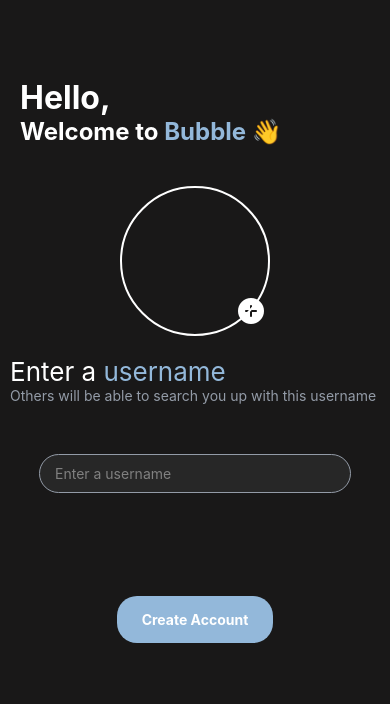
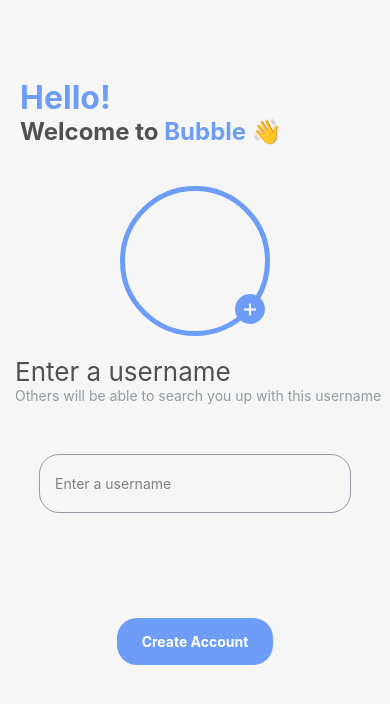
Before and after one commit to cse442-at-ub/project-group-byte-bandits, a React Native app in the folder app/: screen /GetUsername in a window 390 px wide. Shown: the top 704 px of the page. Built offline with nearby package versions, Linux system fonts and the light colour scheme; no server answers.

Commit message:
Fixed location subscription error, light mode implemented

```diff
--- a/app/src/screens/Homepage/HomePage.js
+++ b/app/src/screens/Homepage/HomePage.js
@@ -57,6 +57,7 @@ const HomePage = ({ navigation }) => {
   const [selectedRadius, setSelectedRadius] = useState(150);
   const [maxPeople, setMaxPeople] = useState(1);
   const [isModalVisible, setIsModalVisible] = useState(false);
+  let locationSubscription;
 
   useEffect(() => {
     handle_login_state(navigation);
@@ -70,7 +71,7 @@ const HomePage = ({ navigation }) => {
   const getDescriptionStyle = (description) => {
     return description === "No description"
       ? { color: "gray", fontSize: 10, marginTop: 5 }
-      : { color: colors.text, fontSize: 10, marginTop: 5 };
+      : { color: colors.subText, fontSize: 10, marginTop: 5 };
   };
 
   const scheme = useColorScheme();
@@ -228,6 +229,10 @@ const HomePage = ({ navigation }) => {
     }, [])
   );
 
+  const isUserInChatroom = (chatroomId) => {
+    return connected_chatroom.includes(chatroomId);
+  };
+
   const renderIcon = (tabName) => {
     if (scheme === "dark") {
       switch (tabName) {
@@ -293,7 +298,7 @@ const HomePage = ({ navigation }) => {
               </Text>
             </View>
             <FlatList
-              contentContainerStyle={{ paddingBottom: 150 }}
+              contentContainerStyle={{ paddingBottom: 80 }}
               data={chatroom_data}
               showsVerticalScrollIndicator={false}
               renderItem={({ item }) => (
@@ -309,7 +314,7 @@ const HomePage = ({ navigation }) => {
                       <Text
                         style={[
                           styles.chatroomItemName,
-                          { color: colors.text },
+                          { color: "white" },
                         ]}
                       >
                         {item[10]}
@@ -321,12 +326,14 @@ const HomePage = ({ navigation }) => {
                     <Text style={styles.chatroomItemJoin}>+ Join</Text>
                   </View>
                   <View style={styles.chatroomItemCreator}>
-                    <Text style={{ color: "gray", fontWeight: "bold" }}>
+                    <Text style={{ color: colors.subText, fontWeight: "bold" }}>
                       Created by @{item[7]}
                     </Text>
                   </View>
                 </TouchableOpacity>
               )}
+                ListFooterComponent={<View style={{ height: 150 }} />}
+
             />
           </View>
         );
@@ -451,7 +458,10 @@ const HomePage = ({ navigation }) => {
         rightComponent={
           <View style={styles.iconsContainer}>
             <TouchableOpacity
-              onPress={() => navigation.navigate("Notification")}
+              onPress={() =>
+                navigation.navigate("Notification")
+                // navigation.navigate("Register")
+            }
             >
               <Entypo name="mail" size={24} color={colors.iconColor} />
             </TouchableOpacity>
@@ -475,17 +485,19 @@ const HomePage = ({ navigation }) => {
         <TouchableOpacity
           onPress={() => {
             navigation.navigate("CreateChatroom")
+            // navigation.navigate("GetUsername")
           }}
         >
           <View
             style={[
               styles.newBubble,
-              { backgroundColor: colors.buttonBackground },
+              { backgroundColor: "white" },
             ]}
           >
-            <Text style={[styles.newBubbleText, { color: colors.buttonText }]}>
-              + Create
-            </Text>
+        <Text style={[styles.newBubbleText, { color: scheme === 'dark' ? colors.buttonText : colors.subText }]}>
+          + Create
+        </Text>
+
           </View>
         </TouchableOpacity>
       </View>
@@ -719,8 +731,9 @@ const styles = StyleSheet.create({
   },
   map: {
     width: "95%",
-    height: "85%",
+    height: "80%",
     borderRadius: 20,
+    bottom: '5%'
   },
   createBubbleButton: {
     position: "absolute",
@@ -793,6 +806,7 @@ const styles = StyleSheet.create({
     margin: 10,
     flexDirection: "column",
     justifyContent: "space-between",
+
   },
   chatroomItemHost: {
     borderRadius: 30,
--- a/app/src/screens/Onboarding/GetUsername.js
+++ b/app/src/screens/Onboarding/GetUsername.js
@@ -7,14 +7,18 @@ import {
   TextInput,
   TouchableOpacity,
   SafeAreaView,
+  useColorScheme
 } from "react-native";
-import { Ionicons } from "@expo/vector-icons";
+import { Entypo } from "@expo/vector-icons";
 import { create_username } from "../../bubble_api/bubble_api";
+import theme from "../../components/theme";
 
 export const GetUsername = ({ navigation }) => {
   const [username, setUsername] = useState("");
   const [errorMessage, setErrorMessage] = useState("");
   const userID = useSelector((state) => state.user.userID);
+  const scheme = useColorScheme();
+  const colors = theme(scheme);
 
   async function CreateUsername() {
     const data = await create_username(username);
@@ -26,22 +30,24 @@ export const GetUsername = ({ navigation }) => {
   }
 
   return (
-    <SafeAreaView style={styles.container}>
+    <SafeAreaView style={[styles.container,{ backgroundColor: colors.widget }]}>
       <View style={styles.welcomeContainer}>
-        <Text style={styles.welcomeText}>Hello,</Text>
-        <Text style={styles.subWelcomeText}>
-          Welcome to <Text style={{ color: "#93B8DA" }}>Bubble</Text> 👋
+        <Text style={[styles.welcomeText,{color: colors.text}]}>Hello!</Text>
+        <Text style={[styles.subWelcomeText,{color: colors.subText}]}>
+          Welcome to <Text style={{ color: colors.text }}>Bubble</Text> 👋
         </Text>
       </View>
 
       <View style={styles.centerContent}>
-        <View style={styles.profileCircle}>
-          <Ionicons name="add-circle" style={styles.addIcon} />
-        </View>
+        <View style={[styles.profileCircle,{borderColor: colors.homeBackground}]}>
+        <TouchableOpacity style={[styles.cameraCircle, { backgroundColor: colors.homeBackground, borderColor: colors.homeBackground} ]}>
+    <Entypo name="plus" size={20} color="white" />
+  </TouchableOpacity>
+          </View>
 
         <View style={styles.leftContent}>
           <Text style={styles.enterUsername}>
-            Enter a <Text style={{ color: "#93B8DA" }}>username</Text>
+            <Text style={{ color: colors.subText }}>Enter a username</Text>
           </Text>
           <Text style={styles.description}>
             Others will be able to search you up with this username
@@ -60,10 +66,15 @@ export const GetUsername = ({ navigation }) => {
           <Text style={styles.errorMessageText}>{errorMessage}</Text>
         </View>
 
-        <TouchableOpacity style={styles.createAccountButton}>
-          <Text
+        <TouchableOpacity
+    style={[
+        styles.createAccountButton,
+        {backgroundColor: scheme === 'dark' ? colors.background : colors.buttonBackground}
+    ]}
+>
+            <Text
             onPress={() => CreateUsername()}
-            style={styles.createAccountText}
+            style={[styles.createAccountText,{color: "white"}]}
           >
             Create Account
           </Text>
@@ -88,7 +99,6 @@ const styles = StyleSheet.create({
   },
   container: {
     flex: 1,
-    backgroundColor: "#191818",
     justifyContent: "flex-start",
   },
   welcomeContainer: {
@@ -97,12 +107,10 @@ const styles = StyleSheet.create({
     marginTop: "20%",
   },
   welcomeText: {
-    color: "white",
     fontSize: 32,
     fontWeight: "bold",
   },
   subWelcomeText: {
-    color: "white",
     fontSize: 24,
     fontWeight: "bold",
   },
@@ -110,8 +118,7 @@ const styles = StyleSheet.create({
     alignItems: "center",
   },
   profileCircle: {
-    borderWidth: 2,
-    borderColor: "white",
+    borderWidth: 5,
     width: 150,
     height: 150,
     borderRadius: 75,
@@ -126,7 +133,7 @@ const styles = StyleSheet.create({
   },
   leftContent: {
     alignSelf: "flex-start",
-    marginLeft: 10,
+    marginLeft: 15,
     marginBottom: 10,
   },
   enterUsername: {
@@ -140,25 +147,34 @@ const styles = StyleSheet.create({
   inputField: {
     width: "80%",
     borderRadius: 20,
-    backgroundColor: "#272727",
     borderColor: "#939BA7",
     borderWidth: 1,
     color: "white",
     paddingLeft: 15,
     marginTop: 40,
-    padding: 10,
+    padding: 20,
   },
   createAccountButton: {
     width: "40%",
     borderRadius: 20,
-    backgroundColor: "#93B8DA",
     padding: 15,
     marginTop: 60,
     alignItems: "center",
   },
   createAccountText: {
-    color: "white",
     fontWeight: "bold",
+  },
+  cameraCircle: {
+    position: 'absolute',
+    right: 0,
+    bottom: '5%',
+    width: 30,
+    height: 30,
+    borderRadius: 15,
+    alignItems: 'center',
+    justifyContent: 'center',
+    borderWidth: 2,
+    zIndex: 2,
   },
 });
 
--- a/app/src/screens/Onboarding/Onboarding/Login.js
+++ b/app/src/screens/Onboarding/Onboarding/Login.js
@@ -38,7 +38,48 @@ const Login = ({ navigation }) => {
     }
   }
 
-  /*const fetchAppleInfo = async () => {
+  // const fetchAppleInfo = async () => {
+  //   try {
+  //     const response = await AppleAuthentication.signInAsync({
+  //       requestedScopes: [
+  //         AppleAuthentication.AppleAuthenticationScope.FULL_NAME,
+  //         AppleAuthentication.AppleAuthenticationScope.EMAIL,
+  //       ],
+  //     });
+
+  //     const apple_user = response.user;
+  //     const data = qs.stringify({
+  //       apple_user: apple_user,
+  //     });
+  //     const csrf_response = await axios.get("https://www-student.cse.buffalo.edu/CSE442-542/2023-Fall/cse-442a/auth/generate_csrf");
+  //     csrf_data = csrf_response.data;
+  //     response = await axios.post(
+  //       "https://www-student.cse.buffalo.edu/CSE442-542/2023-Fall/cse-442a/auth/apple_login",
+  //       data,
+  //       {
+  //         headers: {
+  //           "Content-Type": "application/x-www-form-urlencoded",
+  //           "X-Csrf-Token": csrf_data.csrf_token,
+  //         },
+  //       }
+  //     );
+  //     // if valid data was entered, navigate user to HomePage
+  //     console.log(response.data);
+
+  //     if (response.data == '') {
+  //       navigation.navigate("HomePage")
+  //     }
+  //   } catch (error) {
+  //     if (error.code === "ERR_REQUEST_CANCELED") {
+  //       console.log("Error while fetching apple data");
+  //       // handle that the user canceled the sign-in flow
+  //     } else {
+  //       // handle other errors
+  //     }
+  //   }
+  // };
+
+  const fetchAppleInfo = async () => {
     try {
       const response = await AppleAuthentication.signInAsync({
         requestedScopes: [
@@ -46,47 +87,6 @@ const Login = ({ navigation }) => {
           AppleAuthentication.AppleAuthenticationScope.EMAIL,
         ],
       });
-
-      const apple_user = response.user;
-      const data = qs.stringify({
-        apple_user: apple_user,
-      });
-      const csrf_response = await axios.get("https://www-student.cse.buffalo.edu/CSE442-542/2023-Fall/cse-442a/auth/generate_csrf");
-      csrf_data = csrf_response.data;
-      response = await axios.post(
-        "https://www-student.cse.buffalo.edu/CSE442-542/2023-Fall/cse-442a/auth/apple_login",
-        data,
-        {
-          headers: {
-            "Content-Type": "application/x-www-form-urlencoded",
-            "X-Csrf-Token": csrf_data.csrf_token,
-          },
-        }
-      );
-      // if valid data was entered, navigate user to HomePage
-      console.log(response.data);
-
-      if (response.data == '') {
-        navigation.navigate("HomePage")
-      }
-    } catch (error) {
-      if (error.code === "ERR_REQUEST_CANCELED") {
-        console.log("Error while fetching apple data");
-        // handle that the user canceled the sign-in flow
-      } else {
-        // handle other errors
-      }
-    }
-  };*/
-
-  const fetchAppleInfo = async () => {
-    try {
-      /*const response = await AppleAuthentication.signInAsync({
-        requestedScopes: [
-          AppleAuthentication.AppleAuthenticationScope.FULL_NAME,
-          AppleAuthentication.AppleAuthenticationScope.EMAIL,
-        ],
-      });*/
 
       const apple_user = response.user;
       const data = qs.stringify({
@@ -201,7 +201,7 @@ const Login = ({ navigation }) => {
             <View style={styles.line} />
           </View>
 
-          {/*<AppleAuthentication.AppleAuthenticationButton
+          <AppleAuthentication.AppleAuthenticationButton
             buttonStyle={
               AppleAuthentication.AppleAuthenticationButtonStyle.BLACK
             }
@@ -211,7 +211,7 @@ const Login = ({ navigation }) => {
             cornerRadius={5}
             style={styles.appleButton}
             onPress={fetchAppleInfo}
-          />*/}
+          />
         </View>
       </KeyboardAvoidingView>
     </>
--- a/app/src/screens/Onboarding/Onboarding/Register.js
+++ b/app/src/screens/Onboarding/Onboarding/Register.js
@@ -31,7 +31,7 @@ const Register = ({navigation}) => {
   }
 
   // function for fetching apple info
-  /*const fetchAppleInfo = async () => {
+  const fetchAppleInfo = async () => {
     try {
       const response = await AppleAuthentication.signInAsync({
         requestedScopes: [
@@ -74,7 +74,7 @@ const Register = ({navigation}) => {
         // handle other errors
       }
     }
-  };*/
+  };
 
 
   return (
@@ -160,13 +160,13 @@ const Register = ({navigation}) => {
         </View>
 
 
-       {/*<AppleAuthentication.AppleAuthenticationButton
+       <AppleAuthentication.AppleAuthenticationButton
     buttonStyle={AppleAuthentication.AppleAuthenticationButtonStyle.BLACK}
     buttonType={AppleAuthentication.AppleAuthenticationButtonType.SIGN_UP}
     cornerRadius={5}
     style={styles.appleButton}
     onPress={fetchAppleInfo}
-/>*/}
+/>
               </View>
             </KeyboardAvoidingView>
 </>
--- a/app/src/screens/Settings/UserDashboard.js
+++ b/app/src/screens/Settings/UserDashboard.js
@@ -1,5 +1,5 @@
 import React from 'react';
-import { StyleSheet, Text, View, TouchableOpacity, ScrollView, SafeAreaView, FlatList, VirtualizedList} from 'react-native';
+import { StyleSheet, Text, View, TouchableOpacity, ScrollView, SafeAreaView, FlatList, VirtualizedList, useColorScheme} from 'react-native';
 import { Ionicons, Entypo, AntDesign  } from '@expo/vector-icons';
 import { VictoryBar, VictoryChart, VictoryTheme, VictoryAxis } from "victory-native";
 import * as Haptics from 'expo-haptics'
@@ -7,6 +7,7 @@ import axios from "axios";
 import { useState } from "react";
 import NavBar from '../../components/Navbar';
 import { get_friends, load_profile_data } from '../../bubble_api/bubble_api';
+import theme from "../../components/theme";
 
 const UserDashboard = ({ navigation }) => {
   const barData = [
@@ -21,6 +22,8 @@ const UserDashboard = ({ navigation }) => {
   const [username, setUsername] = useState(null);
   const [userid, setUserId] = useState(null);
   const [friends, setFriends] = useState(null);
+  const scheme = useColorScheme();
+  const colors = theme(scheme);
 
   async function GetFriends() {
     const data = await get_friends();
@@ -34,7 +37,7 @@ const UserDashboard = ({ navigation }) => {
   }
 
   return (
-    <View style={styles.container} onLayout={() => ProfileData() }>
+    <View style={[styles.container,{backgroundColor: colors.widget}]} onLayout={() => ProfileData() }>
             <SafeAreaView style={{ flex: 1 }}>
 
       <View>
@@ -42,10 +45,10 @@ const UserDashboard = ({ navigation }) => {
       <View style={styles.header}>
         <View style={styles.profileInfoContainer}>
           <View style={styles.profileInfo}>
-            <View style={styles.circle}></View>
+            <View style={[styles.circle,{borderColor: colors.homeBackground}]}></View>
             <View style={styles.nameInfo}>
-              <Text style={styles.name}>{ username }</Text>
-              <Text style={styles.handle}>@{ userid }</Text>
+              <Text style={[styles.name,{color: colors.secondary}]}>{ username }</Text>
+              <Text style={[styles.handle,{color: colors.subText}]}>@{ userid }</Text>
             </View>
           </View>
         </View>
@@ -54,8 +57,8 @@ const UserDashboard = ({ navigation }) => {
         </TouchableOpacity>
       </View>
       <View style={styles.content}>
-        <View style={styles.weeklyDashboard}>
-          <Text style={styles.dashboardTitle}>Weekly Dashboard</Text>
+        <View style={[styles.weeklyDashboard,{backgroundColor: colors.homeBackground}]}>
+          <Text style={[styles.dashboardTitle,{color: colors.subText}]}>Weekly Dashboard</Text>
           <View style={styles.dashboardContent}>
 
           <View style={styles.barChartContainer}>
@@ -69,8 +72,9 @@ const UserDashboard = ({ navigation }) => {
       style={{
         grid: { stroke: "none" },
         ticks: { stroke: "none" },
+        axis: { stroke: colors.subText }, // Adjust the axis color
         tickLabels: {
-                      fill: "white",  // Removed labels
+          fill: colors.text,  // Adjust tick labels color based on theme
         },
       }}
     />
@@ -78,8 +82,9 @@ const UserDashboard = ({ navigation }) => {
       dependentAxis
       style={{
         grid: { stroke: "none" },
+        axis: { stroke: colors.subText }, // Adjust the axis color
         tickLabels: {
-                      fill: "none",  // Removed y-axis
+          fill: colors.text,  // Adjust tick labels color based on theme
         },
       }}
     />
@@ -96,9 +101,8 @@ const UserDashboard = ({ navigation }) => {
           fill: ({ datum }) => datum.frontColor || colorScale[datum.index % colorScale.length],
           borderRadius: 8,
         },
-
       }}
-    labels={({ datum }) => `${datum.value} ${currentMetric}`}
+      labels={({ datum }) => `${datum.value}`}
       cornerRadius={5}
       animate={{
         duration: 2000,
@@ -107,6 +111,7 @@ const UserDashboard = ({ navigation }) => {
     />
   </VictoryChart>
 </View>
+
 <View style={styles.bubbleInfoContainer}>
           <Text style={styles.headerText}>Bubbles Joined</Text>
           <View style={styles.blackBox}>
@@ -158,7 +163,6 @@ const UserDashboard = ({ navigation }) => {
 const styles = StyleSheet.create({
   container: {
     flex: 1,
-    backgroundColor: '#191818',
     padding: 20,
   },
   header: {
@@ -166,6 +170,7 @@ const styles = StyleSheet.create({
     justifyContent: 'space-between',
     alignItems: 'flex-start', // Changed to flex-start
     marginBottom: 20,
+    marginTop: 15
   },
   profileInfoContainer: {
     marginTop: 30, // Added more margin to move the circle down
@@ -179,7 +184,6 @@ const styles = StyleSheet.create({
     height: 80, // Increased the size
     borderRadius: 40, // Increased the size
     borderWidth: 5,
-    borderColor: 'white',
   },
   nameInfo: {
     marginLeft: 10,
@@ -187,10 +191,8 @@ const styles = StyleSheet.create({
   name: {
     fontSize: 24,
     fontWeight: 'bold',
-    color: 'white',
   },
   handle: {
-    color: 'gray',
   },
   content: {
     flexDirection: 'row', // Changed to row for side-by-side layout
@@ -198,7 +200,6 @@ const styles = StyleSheet.create({
   },
   weeklyDashboard: {
     flex: 1,
-    backgroundColor: '#242735',
     borderRadius: 20,
     padding: 20,
     height: '80%'
@@ -211,13 +212,11 @@ const styles = StyleSheet.create({
   },
 
   dashboardTitle: {
-    color: '#56586F',
     fontSize: 12,
     marginBottom: 10,
   },
   bubbleInfo: {
     flex: 0.4, // Adjusted flex
-    backgroundColor: '#1B1D26',
     padding: 20,
     borderRadius: 20,
   },
@@ -234,7 +233,6 @@ const styles = StyleSheet.create({
 
 
   bubbleInfoContainer: {
-    backgroundColor: '#1B1D26',
     padding: 15,  // Reduced padding to make the box smaller
     borderRadius: 20,
     alignItems: 'center', // Center text content horizontally
```
Lines whose indentation alone changed are shown as unchanged.
